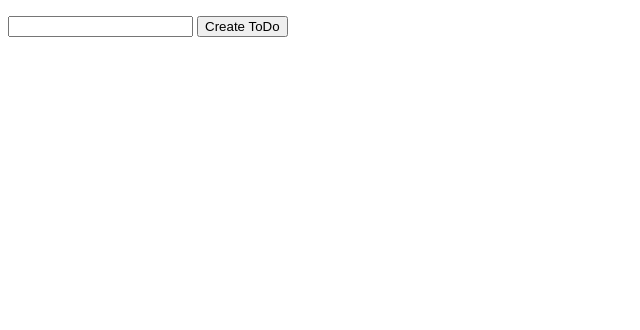
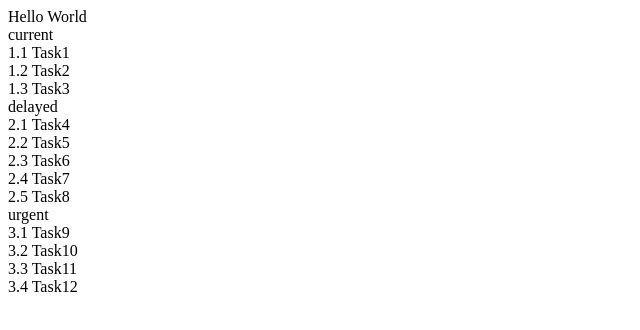
Before and after one commit to agilie/Agilie-IT-School, a plain HTML site: page index.html in a window 1280 px wide. Shown: the whole page, without its empty margins (0-640 px from the left). Drawn offline with nearby package versions, Linux system fonts and the light colour scheme.

Commit message:
Our firsst controller and nested scopes

```diff
--- a/index.html
+++ b/index.html
@@ -5,20 +5,21 @@
     <title>Title</title>
 
 </head>
-<body ng-app>
+<body ng-app="myApp">
+<div ng-controller="DashboardCtrl">
+    {{ message }}
 
-<div ng-init="todos = []">
-    <ul>
-        <li ng-repeat="todo in todos track by $index">
-            {{todo}}
-            <span ng-click="todos.splice($index, 1)">&times;</span>
-        </li>
-    </ul>
+<div ng-repeat="(blockName, todoList) in todos">
+    <div>{{blockName}}</div>
+    <div ng-repeat="todo in todoList">
+        {{$parent.$index + 1}}.{{$index + 1}} {{todo}}
+    </div>
+</div>
 </div>
 
-<input type="text" ng-model="newTodo">
-<button ng-click="todos.push(newTodo); newTodo = '';">Create ToDo</button>
 
 <script src="https://ajax.googleapis.com/ajax/libs/angularjs/1.6.4/angular.min.js"></script>
+<script src="js/core.module.js"></script>
+<script src="js/dashboard.controller.js"></script>
 </body>
 </html>
--- /dev/null
+++ b/js/core.module.js
@@ -0,0 +1,7 @@
+;(function() {
+
+    'use strict';
+
+    angular.module("myApp", []);
+
+})();
--- /dev/null
+++ b/js/dashboard.controller.js
@@ -0,0 +1,15 @@
+;(function(){
+    angular
+        .module("myApp")
+        .controller("DashboardCtrl", function($scope) {
+
+            $scope.message = 'Hello World';
+
+            $scope.todos = {
+                current: ['Task1', 'Task2', 'Task3'],
+                delayed: ['Task4', 'Task5', 'Task6', 'Task7', 'Task8'],
+                urgent: ['Task9', 'Task10', 'Task11', 'Task12']
+            };
+
+        });
+})();
```
